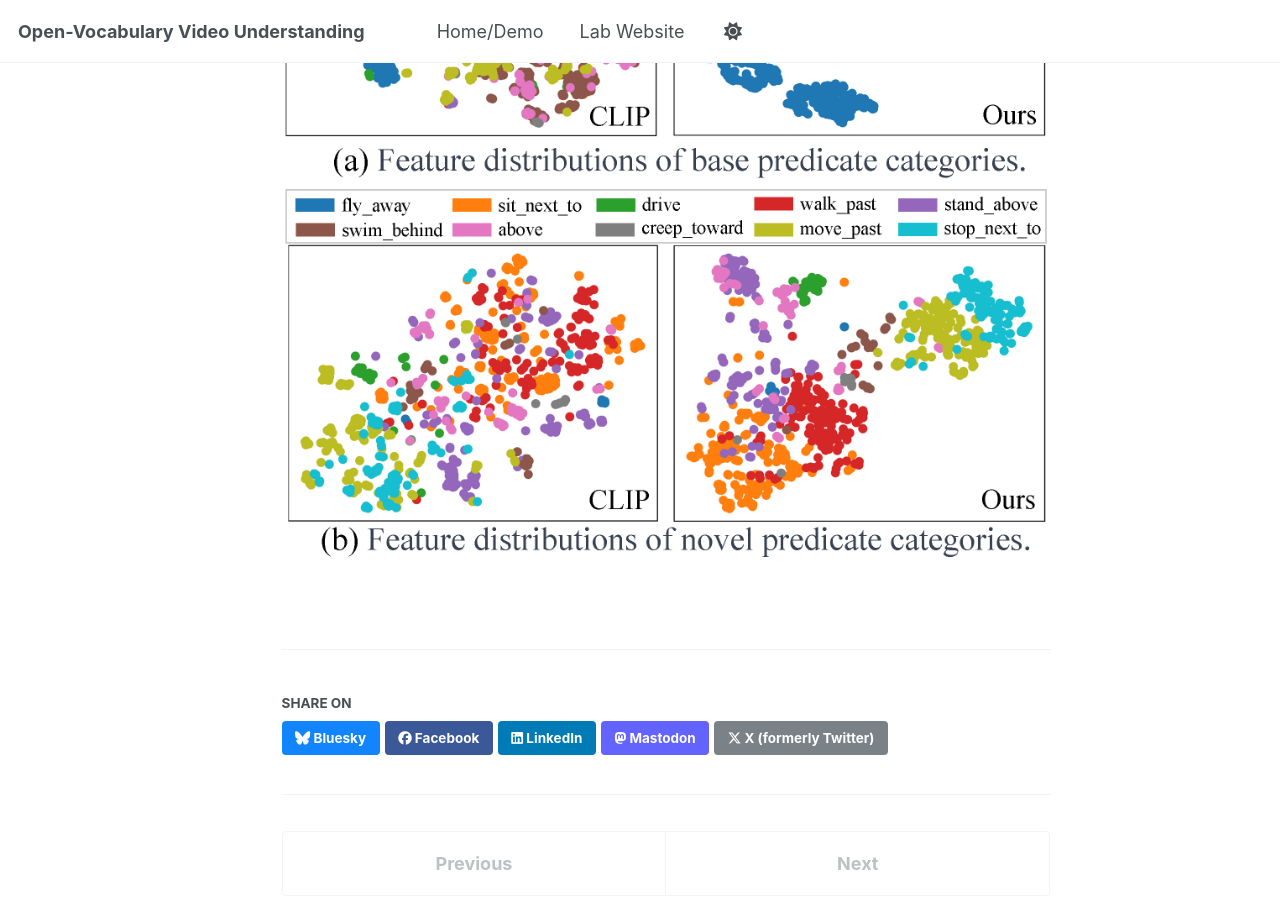
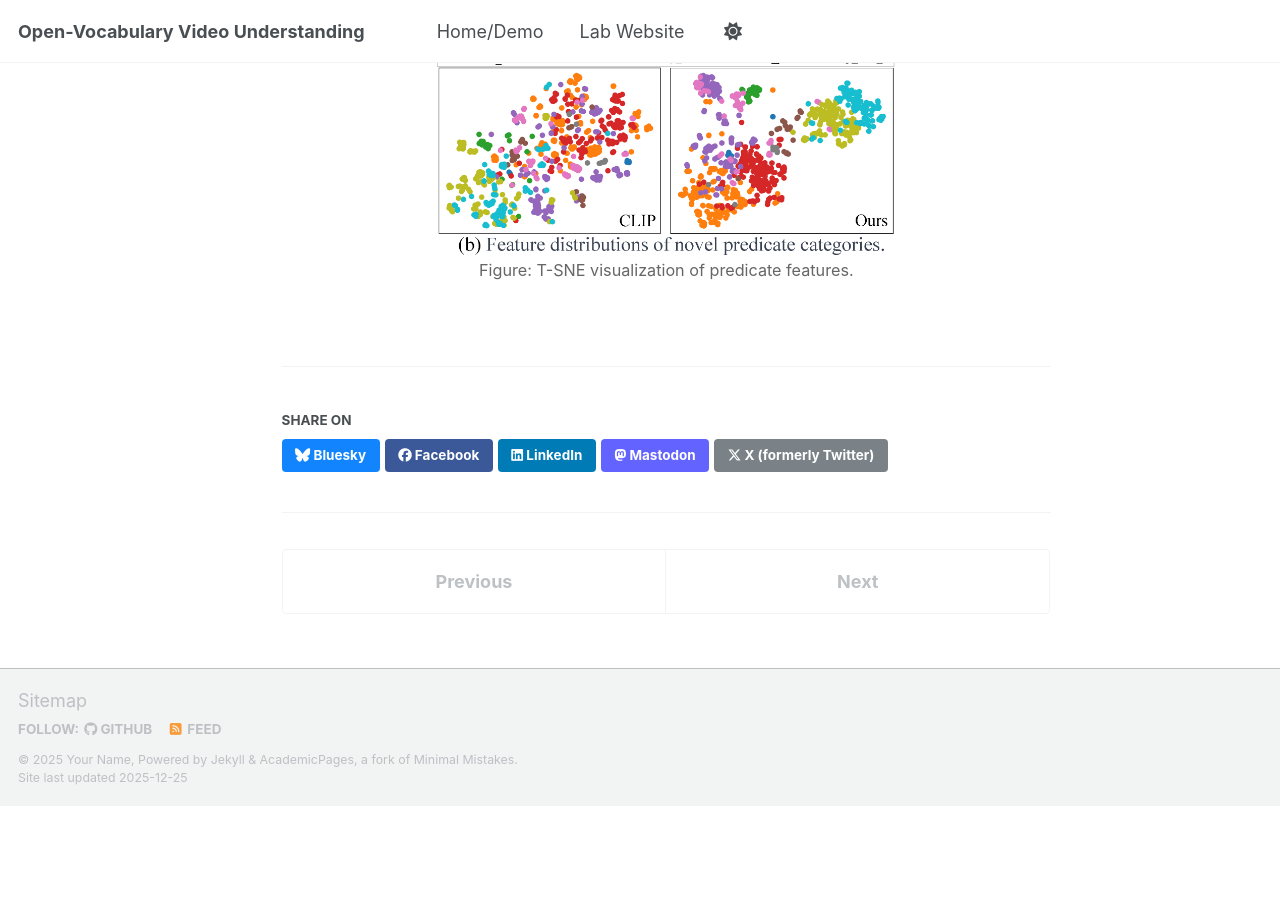
Before and after one commit to wangyongqi558/wangyongqi558.github.io, a Jekyll site: the page built from _portfolio/2024-02-01-aaai.md, in a window 1280 px wide and 900 px high, scrolled down 2536 px. Built offline with Jekyll 4.4.1, drawn with Linux system fonts in a browser that asks for light colours; a script bundle is joined from its source files by our own code; library files that are not in the unit come from our copies; after the commit the page ends 3342 px from its top, so only the background shows below that.

Commit message:
Update 2024-02-01-aaai.md

```diff
--- a/_portfolio/2024-02-01-aaai.md
+++ b/_portfolio/2024-02-01-aaai.md
@@ -36,4 +36,7 @@ Our method consistently outperforms existing works like RePro, VidVRD-II, and AL
 ### Qualitative Analysis
 T-SNE visualizations demonstrate that our spatio-temporal visual prompting effectively adapts the CLIP image encoder, pulling features of the same categories closer while pushing different categories apart for both base and novel predicates.
 
-![Experiments](/images/aaai24_tsne.png)
+<div style="text-align: center;">
+  <img src="/images/aaai24_tsne.png" alt="T-SNE Visualization" style="width: 60%; max-width: 500px; border-radius: 8px;">
+  <p style="color: #666; font-size: 0.9em;">Figure: T-SNE visualization of predicate features.</p>
+</div>
```
